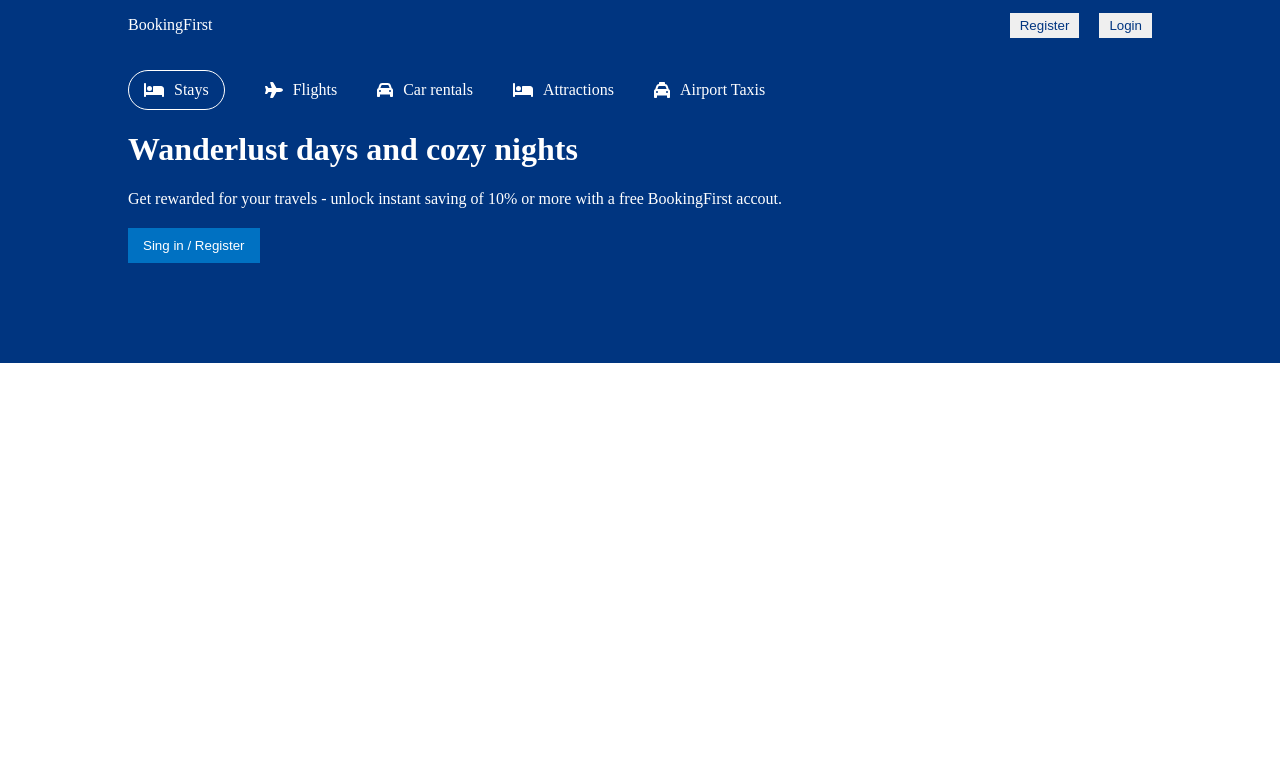
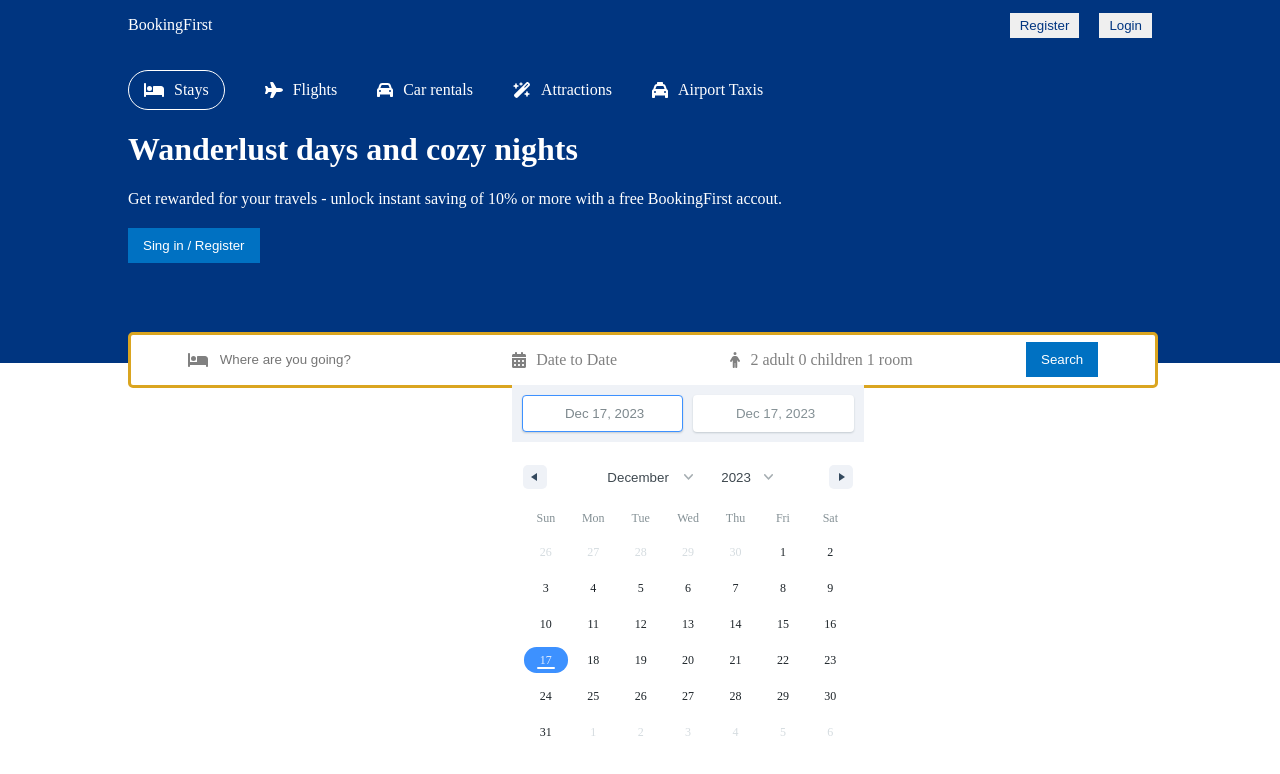
Before and after one commit to Khairul-Basar/booking-first-travel, a React (Vite) app in the folder client/: page /home in a window 1280 px wide. Shown: the top 774 px of the page. Built offline with nearby package versions, Linux system fonts and the light colour scheme; the HTML template or start-up script is replaced by a standard one.

Commit message:
added header searchbar and date range and designed it

```diff
--- a/client/package.json
+++ b/client/package.json
@@ -15,7 +15,9 @@
     "@fortawesome/free-regular-svg-icons": "^6.5.1",
     "@fortawesome/free-solid-svg-icons": "^6.5.1",
     "@fortawesome/react-fontawesome": "^0.2.0",
+    "date-fns": "^2.30.0",
     "react": "^18.2.0",
+    "react-date-range": "^1.4.0",
     "react-dom": "^18.2.0",
     "react-router-dom": "^6.21.0"
   },
--- a/client/src/components/header/Header.jsx
+++ b/client/src/components/header/Header.jsx
@@ -1,14 +1,28 @@
+import React, { useState } from "react";
 import {
   faBed,
+  faCalendarDays,
   faCar,
+  faMagicWandSparkles,
+  faPerson,
   faPlane,
   faTaxi,
 } from "@fortawesome/free-solid-svg-icons";
 import { FontAwesomeIcon } from "@fortawesome/react-fontawesome";
-import React from "react";
+import { DateRange } from "react-date-range";
 import "./header.css";
+import "react-date-range/dist/styles.css"; // main style file
+import "react-date-range/dist/theme/default.css"; // theme css file
 
 function Header() {
+  const [date, setDate] = useState([
+    {
+      startDate: new Date(),
+      endDate: new Date(),
+      key: "selection",
+    },
+  ]);
+
   return (
     <div className="header">
       <div className="headerContainer">
@@ -26,7 +40,7 @@ function Header() {
             <span>Car rentals</span>
           </div>
           <div className="headerListItem">
-            <FontAwesomeIcon icon={faBed} />
+            <FontAwesomeIcon icon={faMagicWandSparkles} />
             <span>Attractions</span>
           </div>
           <div className="headerListItem">
@@ -40,6 +54,34 @@ function Header() {
           with a free BookingFirst accout.
         </p>
         <button className="headerButton">Sing in / Register</button>
+        <div className="headerSearch">
+          <div className="headerSearchItem">
+            <FontAwesomeIcon icon={faBed} className="headerIcon" />
+            <input
+              type="text"
+              placeholder="Where are you going?"
+              className="headerSearchInput"
+            />
+          </div>
+          <div className="headerSearchItem">
+            <FontAwesomeIcon icon={faCalendarDays} className="headerIcon" />
+            <span className="headerSearchText">Date to Date</span>
+            <DateRange
+              editableDateInputs={true}
+              onChange={(item) => setDate([item.selection])}
+              moveRangeOnFirstSelection={false}
+              ranges={date}
+              className="dateRange"
+            />
+          </div>
+          <div className="headerSearchItem">
+            <FontAwesomeIcon icon={faPerson} className="headerIcon" />
+            <span className="headerSearchText">2 adult 0 children 1 room</span>
+          </div>
+          <div className="headerSearchItem">
+            <button className="headerButton">Search</button>
+          </div>
+        </div>
       </div>
     </div>
   );
--- a/client/src/components/header/header.css
+++ b/client/src/components/header/header.css
@@ -3,6 +3,7 @@
   color: white;
   display: flex;
   justify-content: center;
+  position: relative;
 }
 
 .headerContainer {
@@ -39,3 +40,38 @@
   border: none;
   cursor: pointer;
 }
+.headerSearch {
+  height: 30px;
+  background-color: white;
+  border: 3px solid goldenrod;
+  padding: 10px 0;
+  border-radius: 5px;
+  display: flex;
+  align-items: center;
+  justify-content: space-around;
+  position: absolute;
+  bottom: -25px;
+  width: 100%;
+  max-width: 1024px;
+}
+
+.headerIcon {
+  color: gray;
+}
+.headerSearchItem {
+  display: flex;
+  align-items: center;
+  gap: 10px;
+}
+.headerSearchInput {
+  outline: none;
+  border: none;
+}
+.headerSearchText {
+  color: gray;
+  cursor: pointer;
+}
+.dateRange {
+  position: absolute;
+  top: 50px;
+}
```
Also changed, not shown: 1 other file (tests, documents, lock files or other folders).
